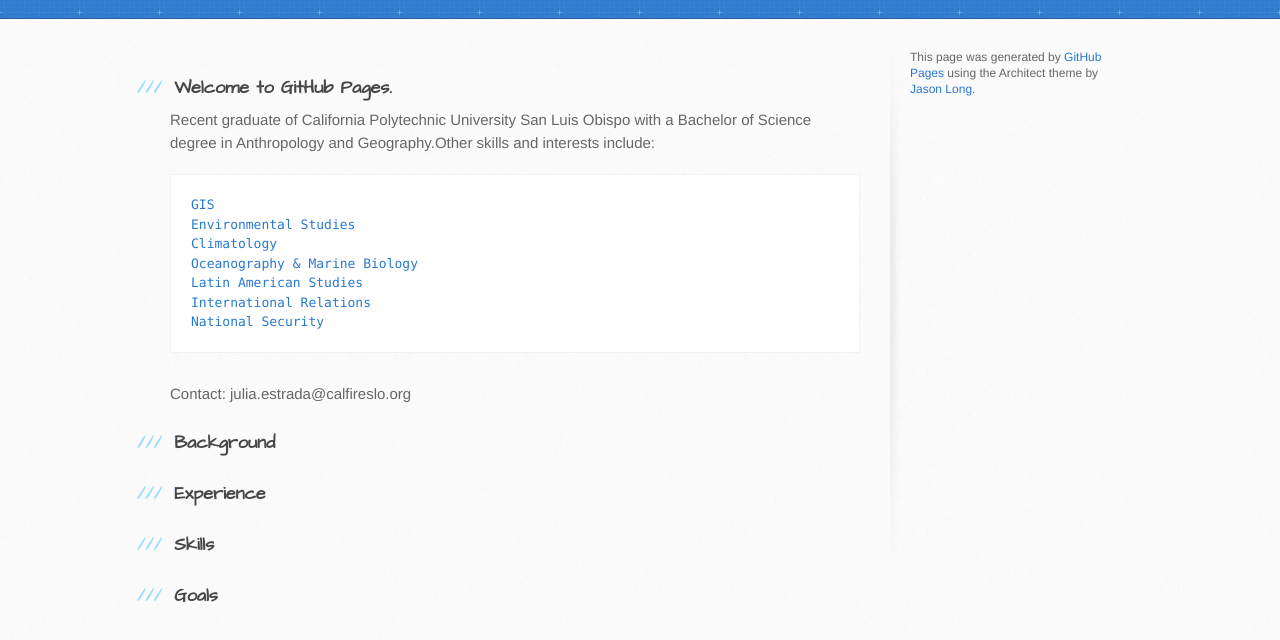
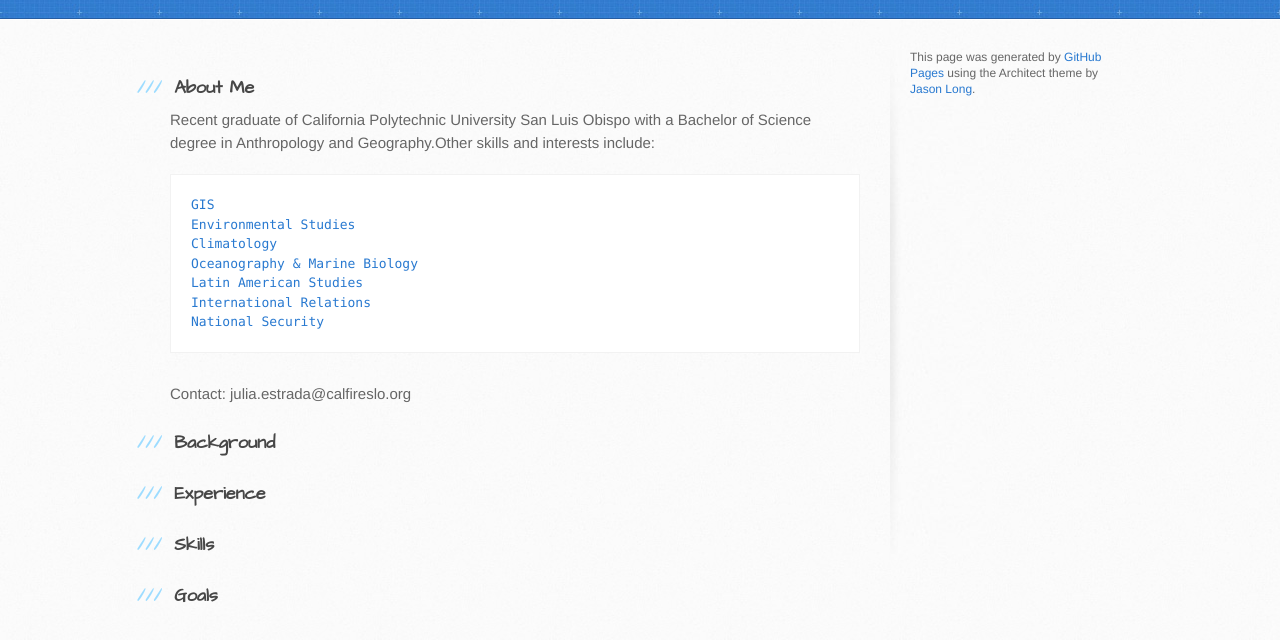
Before and after one commit to JMEstrada1/JMEstrada1.github.io, a plain HTML site: page index.html in a window 1280 px wide. Shown: the part 148-788 px from the top of the page. Drawn offline with Linux system fonts and the light colour scheme.

Commit message:
Update index.html

```diff
--- a/index.html
+++ b/index.html
@@ -29,7 +29,7 @@
       <div class="inner clearfix">
         <section id="main-content">
           <h3>
-<a id="About Me" class="anchor" href="#welcome-to-github-pages" aria-hidden="true"><span class="octicon octicon-link"></span></a>Welcome to GitHub Pages.</h3>
+<a id="About Me" class="anchor" href="#About Me" aria-hidden="true"><span class="octicon octicon-link"></span></a>About Me</h3>
 
 <p>Recent graduate of California Polytechnic University San Luis Obispo with a Bachelor of Science degree in Anthropology and Geography.Other skills and interests include: </p>
 
```
